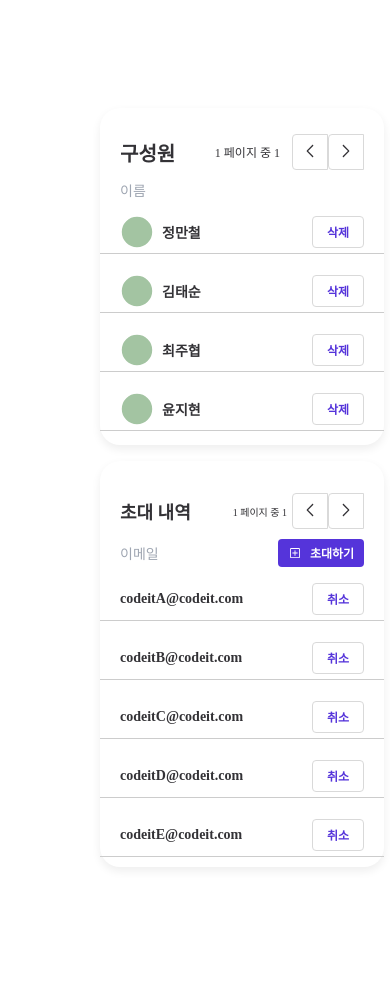
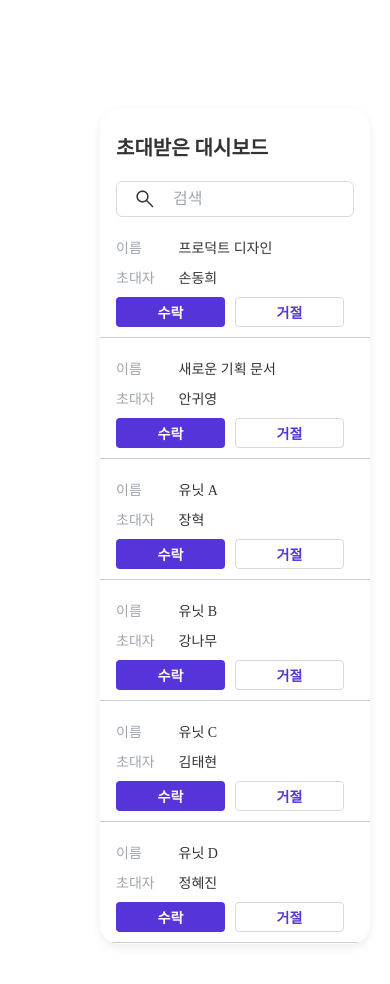
Before and after one commit to sprint-part3-team1/Planyang, a Next.js app: page /main in a window 390 px wide. Shown: the top 984 px of the page. Built offline with nearby package versions, Linux system fonts and the light colour scheme.

Commit message:
feat : DashInvite 컴포넌트 구현

```diff
--- a/src/app/(route)/main/page.tsx
+++ b/src/app/(route)/main/page.tsx
@@ -1,15 +1,14 @@
 import TableMember from '@/app/(route)/mydashboard/_components/TableMember';
 import styles from './page.module.css';
 import TableInvite from '../mydashboard/_components/TableInvite';
+import DashInvite from '../mydashboard/_components/DashInvite';
 
 export default function Main() {
   return (
     <div className={styles.container}>
       <br />
-      <TableMember />
+      <DashInvite />
       <br />
-      <br />
-      <TableInvite />
     </div>
   );
 }
--- /dev/null
+++ b/src/app/(route)/mydashboard/_components/DashInvite.module.css
@@ -0,0 +1,153 @@
+.container {
+  display: flex;
+  flex-direction: column;
+  width: 102.2rem;
+  height: 60rem;
+  padding: 3.2rem 0rem 0rem 0rem;
+  border-radius: 2rem;
+  background: var(--white_FFFFFF);
+  box-shadow: 0rem 0.4rem 1rem var(--gray_EEEEEE);
+  overflow-y: scroll;
+}
+
+.title {
+  padding: 0rem 2.8rem;
+  color: var(--black_333236);
+  font-family: Pretendard;
+  font-size: 2.4rem;
+  font-style: normal;
+  font-weight: var(--bold);
+  line-height: normal;
+  margin-bottom: 2rem;
+}
+
+.searchBar {
+  display: flex;
+  width: 96.6rem;
+  height: 4rem;
+  flex-shrink: 0;
+  border-radius: 0.6rem;
+  border: 0.1rem solid var(--gray_D9D9D9);
+  background: var(--white_FFFFFF);
+  margin-left: 2.8rem;
+  margin-bottom: 2rem;
+}
+
+.searchBarContent {
+  display: flex;
+  align-items: center;
+}
+
+#searchIcon {
+  margin-left: 1.6rem;
+  margin-right: 1.6rem;
+}
+
+#input {
+  width: 60rem;
+  height: 3.8rem;
+  border: none;
+  font-family: Pretendard;
+  font-size: 1.6rem;
+  font-style: normal;
+  font-weight: 400;
+  line-height: normal;
+}
+
+#input::placeholder {
+  color: var(--gray_9FA6B2);
+}
+
+#input:focus {
+  outline: none;
+}
+
+.contentTitle {
+  display: grid;
+  grid-template-columns: 1fr 1fr 1fr;
+  padding: 0rem 2.8rem;
+  color: var(--gray_9FA6B2);
+  font-family: Pretendard;
+  font-size: var(--font16);
+  font-style: normal;
+  font-weight: 400;
+  line-height: normal;
+  margin-bottom: 4rem;
+}
+
+.dashContainer {
+  display: grid;
+  grid-template-columns: 1fr 1fr 1fr;
+  padding: 0rem 2.8rem;
+  border-bottom: 0.1rem solid #ccc;
+  padding-bottom: 1rem;
+  margin-bottom: 2rem;
+  /* 폰트 */
+  color: var(--black_333236);
+  font-family: Pretendard;
+  font-size: var(--font16);
+  font-style: normal;
+  font-weight: 400;
+  line-height: normal;
+}
+
+@media (max-width: 1023px) {
+  .container {
+    width: 50.4rem;
+    height: 59.2rem;
+    flex-shrink: 0;
+  }
+  .searchBar {
+    width: auto;
+    height: 4rem;
+    flex-shrink: 0;
+    margin-bottom: 2rem;
+    margin-right: 2.8rem;
+  }
+  #input {
+    width: 30rem;
+  }
+}
+
+@media (max-width: 767px) {
+  .container {
+    padding: 2.4rem 0rem 0rem 0rem;
+    width: 27rem;
+    height: 83.6rem;
+  }
+
+  .title {
+    padding: 0rem 1.6rem;
+    font-size: 2rem;
+  }
+
+  .searchBar {
+    height: 3.6rem;
+    margin-left: 1.6rem;
+    margin-right: 1.6rem;
+  }
+  #input {
+    width: 15rem;
+    height: 3.4rem;
+  }
+
+  .dashContainer {
+    display: flex;
+    flex-direction: column;
+    padding: 0rem 1.6rem 1rem 1.6rem;
+    font-size: var(--font14);
+  }
+
+  .dashContent {
+    display: grid;
+    grid-template-columns: 0.3fr 1fr;
+    grid-template-rows: 1fr 1fr;
+    gap: 1rem;
+    margin-bottom: 1rem;
+  }
+
+  #name,
+  #invite {
+    color: var(--gray_9FA6B2);
+  }
+}
--- /dev/null
+++ b/src/app/(route)/mydashboard/_components/DashInvite.tsx
@@ -0,0 +1,86 @@
+'use client';
+
+import React, { useState, useEffect } from 'react';
+import Image from 'next/image';
+import ConfirmButton from '@/app/_components/Button/ConfirmButton/ConfirmButton';
+import styles from './DashInvite.module.css';
+
+const DashInvite = () => {
+  const SEARCH_ICON = '/assets/icons/search.svg';
+
+  const [isMobile, setIsMobile] = useState(false);
+
+  useEffect(() => {
+    const handleResize = () => {
+      setIsMobile(window.innerWidth <= 767);
+    };
+
+    window.addEventListener('resize', handleResize);
+    handleResize(); // 초기 렌더링 시 한 번 호출하여 초기 상태 설정
+
+    return () => {
+      window.removeEventListener('resize', handleResize);
+    };
+  }, []);
+
+  const dashData = [
+    { name: '프로덕트 디자인', invite: '손동희' },
+    { name: '새로운 기획 문서', invite: '안귀영 ' },
+    { name: '유닛 A', invite: '장혁' },
+    { name: '유닛 B', invite: '강나무' },
+    { name: '유닛 C', invite: '김태현' },
+    { name: '유닛 D', invite: '정혜진' },
+  ];
+
+  return (
+    <div className={styles.container}>
+      <span className={styles.title}>초대받은 대시보드</span>
+      <div className={styles.searchBar}>
+        <div className={styles.searchBarContent}>
+          <Image
+            id={styles.searchIcon}
+            width={24}
+            height={24}
+            src={SEARCH_ICON}
+            alt="searchIcon"
+          />
+          <input id={styles.input} placeholder="검색" />
+        </div>
+      </div>
+      {isMobile ? (
+        <>
+          {' '}
+          {dashData.map((dash, index) => (
+            <div key={index} className={styles.dashContainer}>
+              <div className={styles.dashContent}>
+                <span id={styles.name}>이름</span>
+                <span id={styles.dashName}>{dash.name}</span>
+                <span id={styles.invite}>초대자</span>
+                <span id={styles.dashInvite}>{dash.invite}</span>
+              </div>
+              <ConfirmButton />
+            </div>
+          ))}
+        </>
+      ) : (
+        <>
+          {' '}
+          <div className={styles.contentTitle}>
+            <span id={styles.name}>이름</span>
+            <span id={styles.invite}>초대자</span>
+            <span id={styles.agree}>수락여부</span>
+          </div>
+          {dashData.map((dash, index) => (
+            <div key={index} className={styles.dashContainer}>
+              <span id={styles.dashName}>{dash.name}</span>
+              <span id={styles.dashInvite}>{dash.invite}</span>
+              <ConfirmButton />
+            </div>
+          ))}
+        </>
+      )}
+    </div>
+  );
+};
+
+export default DashInvite;
```
Also changed, not shown: public/assets/icons/search.svg (added).
